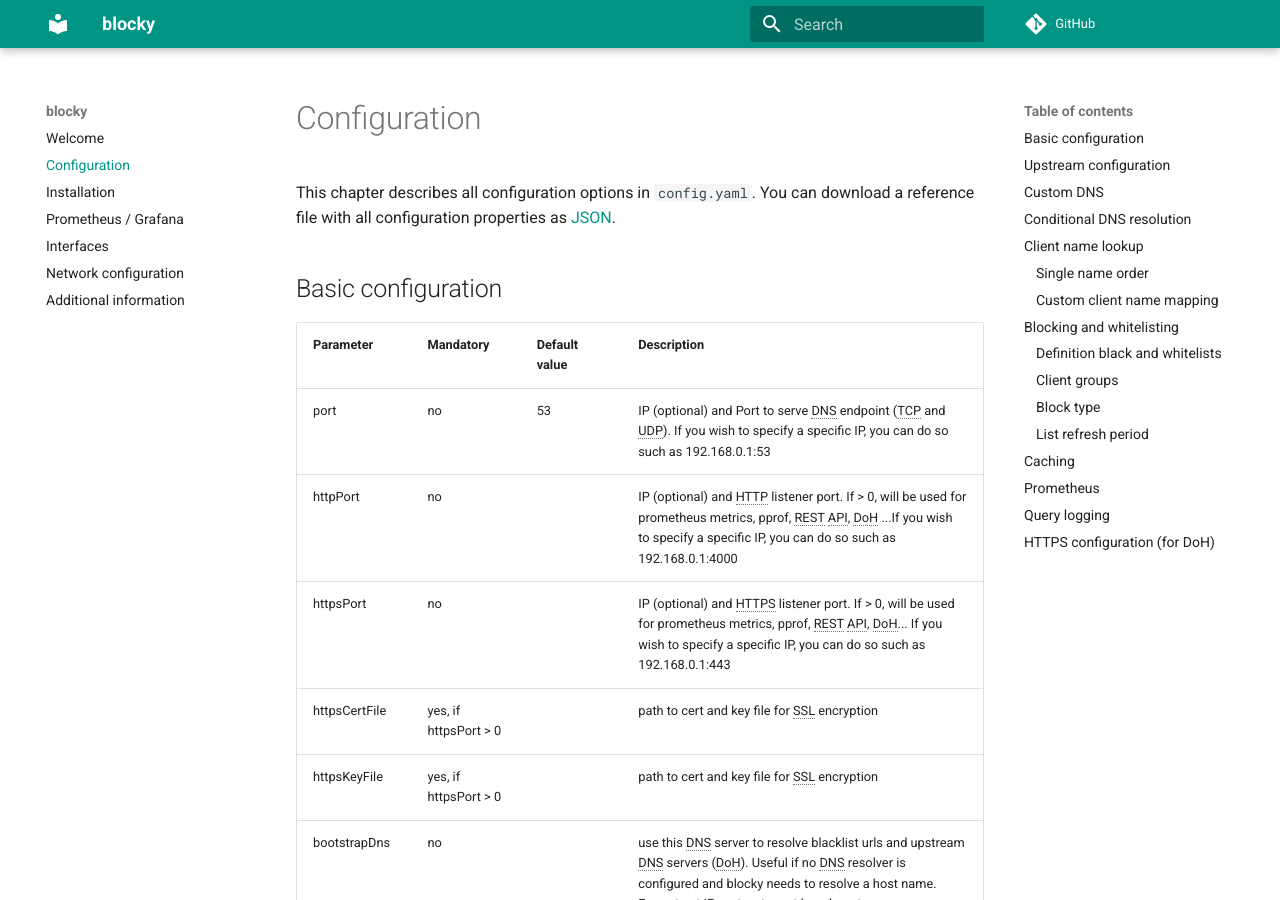
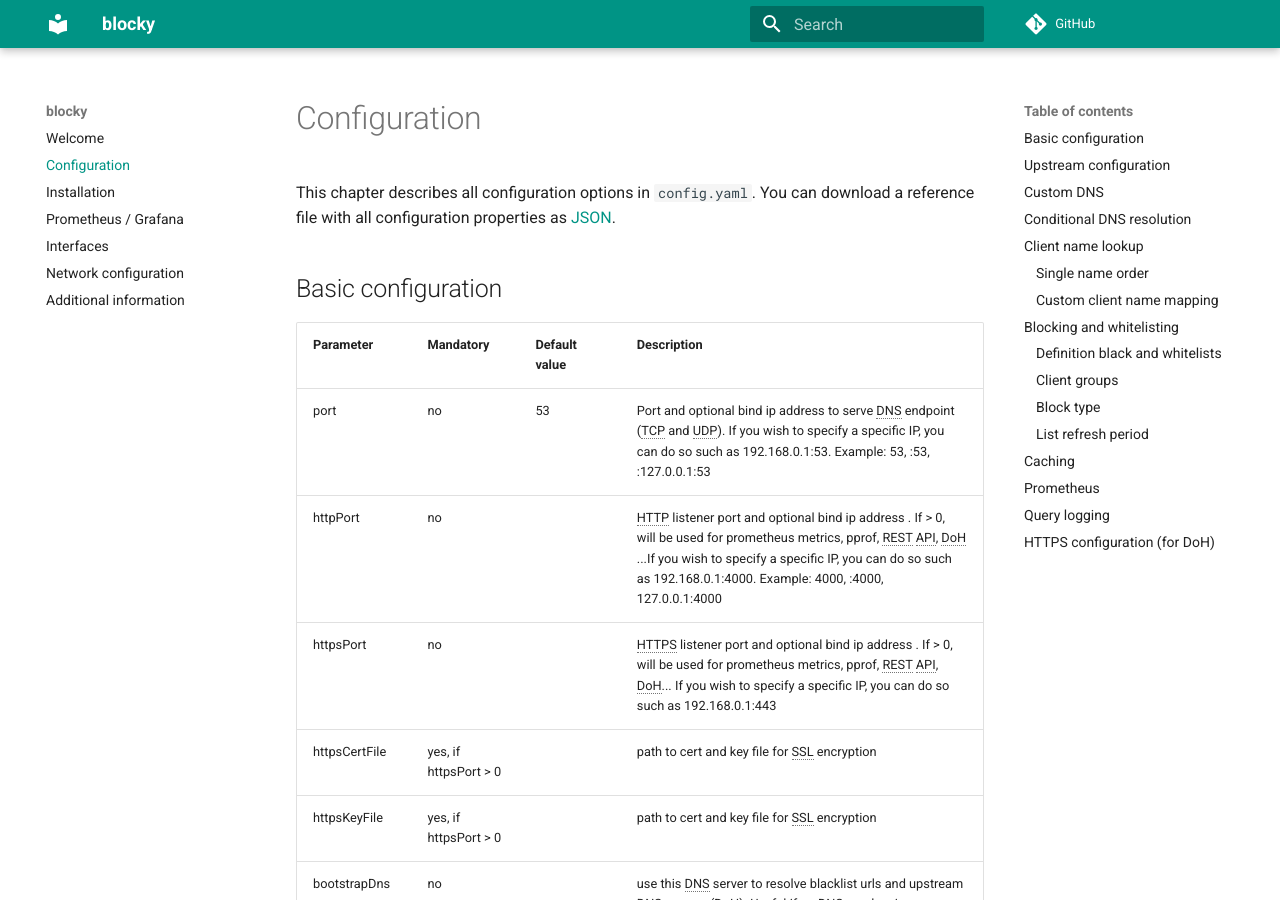
Before and after one commit to 0xERR0R/blocky, an MkDocs documentation site: the page built from docs/configuration.md, in a window 1280 px wide and 900 px high. Built offline with MkDocs 1.6.1 and Material for MkDocs 9.7.7, drawn with Linux system fonts in a browser that asks for light colours; comment, search, counter and statistics services are not loaded.

Commit message:
Update configuration.md

```diff
--- a/docs/configuration.md
+++ b/docs/configuration.md
@@ -7,9 +7,9 @@
 
 | Parameter       | Mandatory | Default value      | Description                                       |
 | --------------- | --------- | -------------------| ------------------------------------------------- |
-| port            | no        | 53                 | IP (optional) and Port to serve DNS endpoint (TCP and UDP). If you wish to specify a specific IP, you can do so such as 192.168.0.1:53  |
-| httpPort        | no        |                    | IP (optional) and HTTP listener port. If > 0, will be used for prometheus metrics, pprof, REST API, DoH ...If you wish to specify a specific IP, you can do so such as 192.168.0.1:4000 |
-| httpsPort       | no        |                    | IP (optional) and HTTPS listener port. If > 0, will be used for prometheus metrics, pprof, REST API, DoH... If you wish to specify a specific IP, you can do so such as 192.168.0.1:443 |
+| port            | no        | 53                 | Port and optional bind ip address to serve DNS endpoint (TCP and UDP). If you wish to specify a specific IP, you can do so such as 192.168.0.1:53. Example: 53, :53, :127.0.0.1:53  |
+| httpPort        | no        |                    | HTTP listener port and optional bind ip address . If > 0, will be used for prometheus metrics, pprof, REST API, DoH ...If you wish to specify a specific IP, you can do so such as 192.168.0.1:4000. Example: 4000, :4000, 127.0.0.1:4000 |
+| httpsPort       | no        |                    | HTTPS listener port and optional bind ip address . If > 0, will be used for prometheus metrics, pprof, REST API, DoH... If you wish to specify a specific IP, you can do so such as 192.168.0.1:443 |
 | httpsCertFile   | yes, if httpsPort > 0 |        | path to cert and key file for SSL encryption |
 | httpsKeyFile    | yes, if httpsPort > 0 |        | path to cert and key file for SSL encryption |
 | bootstrapDns    | no        |                    | use this DNS server to resolve blacklist urls and upstream DNS servers (DoH). Useful if no DNS resolver is configured and blocky needs to resolve a host name. Format net:IP:port, net must be udp or tcp|
```
